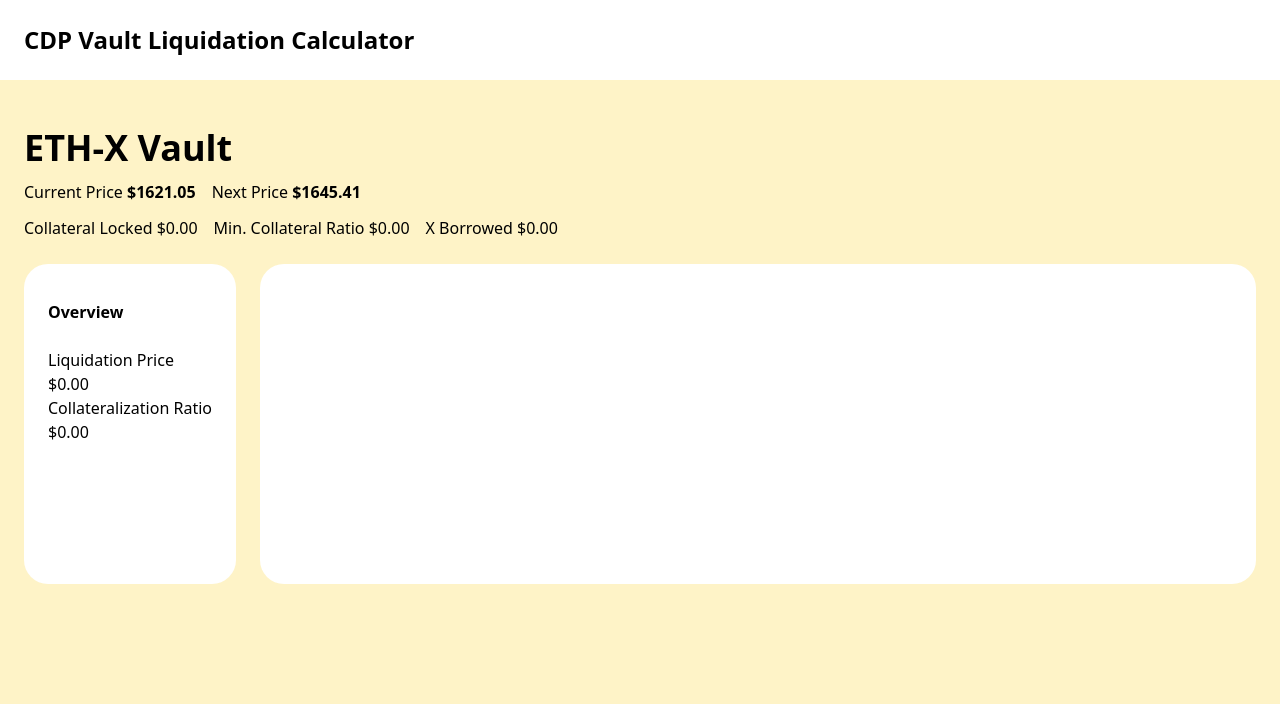
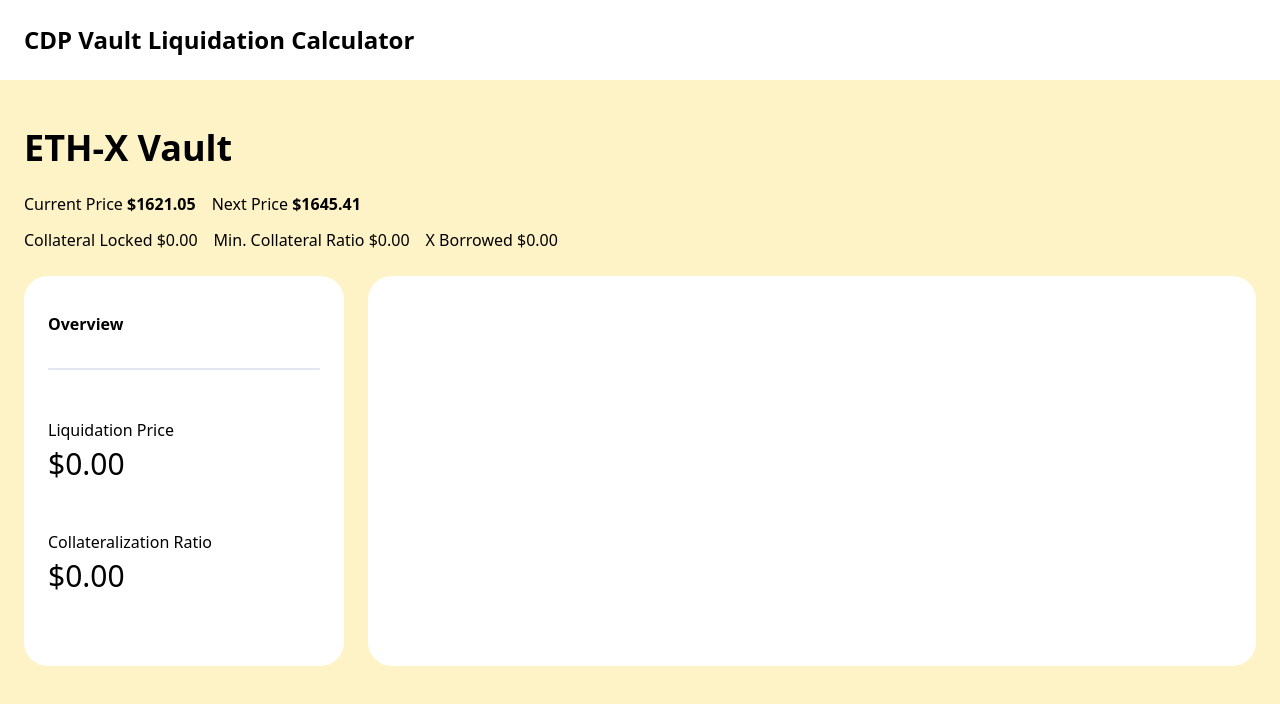
Before and after one commit to kimlong0/defi-tools, a Next.js app: page / in a window 1280 px wide. Shown: the top 704 px of the page. Built offline with nearby package versions, Linux system fonts and the light colour scheme.

Commit message:
style changes

```diff
--- a/pages/index.tsx
+++ b/pages/index.tsx
@@ -1,12 +1,8 @@
 import Head from 'next/head'
 import Image from 'next/image'
-import { Inter } from '@next/font/google'
-import styles from '@/styles/Home.module.css'
 
 // Components
 import Navbar from '@/components/navbar'
-
-const inter = Inter({ subsets: ['latin'] })
 
 export default function Home() {
   return (
@@ -21,7 +17,7 @@ export default function Home() {
       <main className='h-screen bg-amber-100'>
         <div className='max-w-7xl m-auto flex flex-col'>
           <div className='mx-6'>
-            <div className='mt-12 mb-3'>
+            <div className='mt-12 mb-6'>
               <h1 className='text-4xl font-semibold'>ETH-X Vault</h1>
             </div>
 
@@ -37,20 +33,22 @@ export default function Home() {
             </div>
 
             <div className='flex flex-col md:flex-row w-full gap-6 my-6'>
-              <div className='h-80 rounded-3xl bg-white p-6'>
-                <div className='w-full pt-3 pb-6'>
+              <div className='rounded-3xl bg-white p-6 basis-80'>
+                <div className='w-full pt-3 pb-8 border-b-2 border-slate-200'>
                   <h2 className='font-semibold'>Overview</h2>
                 </div>
-                <div>
-                  <h3>Liquidation Price</h3>
-                  <p>$0.00</p>
-                </div>
-                <div>
-                  <h3>Collateralization Ratio</h3>
-                  <p>$0.00</p>
+                <div className='flex flex-col gap-12 my-12'>
+                  <div className=''>
+                    <h3 className='mb-1'>Liquidation Price</h3>
+                    <p className='text-3xl font-medium'>$0.00</p>
+                  </div>
+                  <div className=''>
+                    <h3 className='mb-1'>Collateralization Ratio</h3>
+                    <p className='text-3xl font-medium'>$0.00</p>
+                  </div>
                 </div>
               </div>
-              <div className='h-80 grow rounded-3xl bg-white p-6'>
+              <div className='grow rounded-3xl bg-white p-6'>
               </div>
             </div>
           </div>
```
